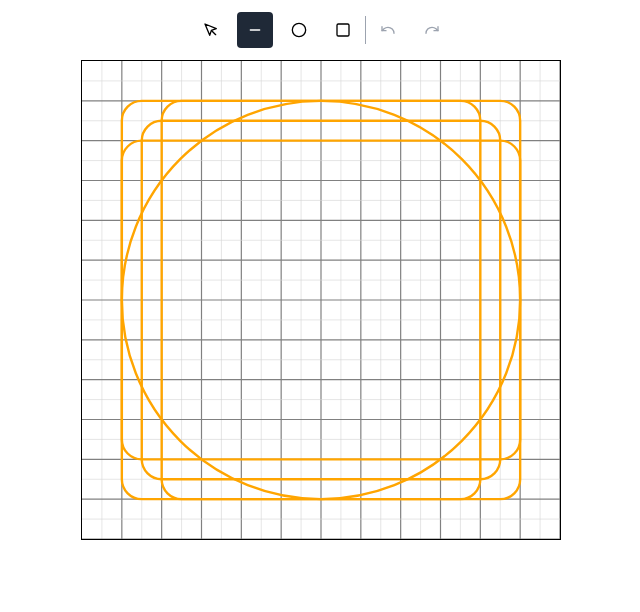
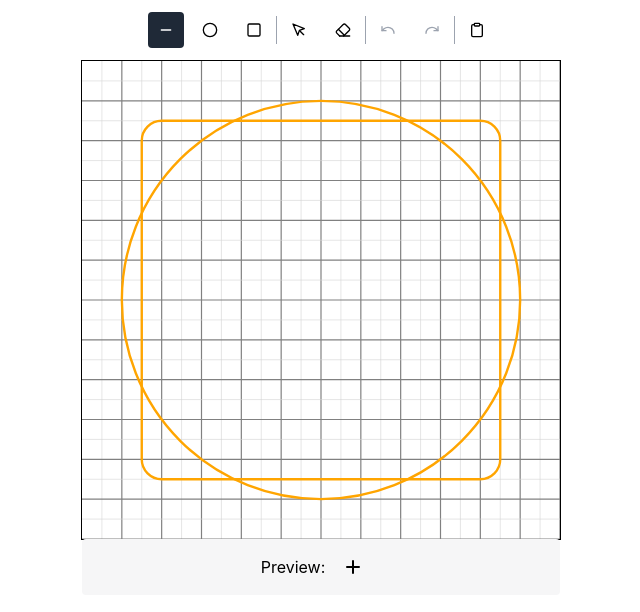
Before and after one commit to sventies/icon-creator, a React (Vite) app: page / in a window 1280 px wide. Shown: the top 612 px of the page, without its empty margins (319-959 px from the left). Built offline with nearby package versions, Linux system fonts and the light colour scheme.

Commit message:
refactor shapes

```diff
--- a/src/iconCreator/buttons.tsx
+++ b/src/iconCreator/buttons.tsx
@@ -1,23 +1,23 @@
 import { FC, ReactNode } from "react";
-import { Minus, Circle, Square, MousePointer, Undo, Redo } from "lucide-react";
+import { Minus, Circle, Square, MousePointer, Undo, Redo, Eraser, Clipboard } from "lucide-react";
 
 interface Props {
-  setShapeMode: (mode: "line" | "circle" | "rect" | "pointer") => void;
-  shapeMode: "line" | "circle" | "rect" | "pointer";
+  setShapeMode: (mode: ShapeMode) => void;
+  shapeMode: ShapeMode;
   onUndo: () => void;
   onRedo: () => void;
   isFirst: boolean;
   isLast: boolean;
+  onCopy: () => void;
 }
+
+export type ShapeMode = "line" | "circle" | "rect" | "pointer" | "eraser";
 
 const BUTTON_SIZE = 44;
 
-const Buttons: FC<Props> = ({ setShapeMode, shapeMode, onUndo, onRedo, isFirst, isLast }) => {
+const Buttons: FC<Props> = ({ setShapeMode, shapeMode, onUndo, onRedo, isFirst, isLast, onCopy }) => {
   return (
     <div className="flex flex-row m-auto rounded" style={{ overflow: "hidden" }}>
-      <Button isActive={shapeMode === "pointer"} onClick={() => setShapeMode("pointer")}>
-        <MousePointer size={16} />
-      </Button>
       <Button isActive={shapeMode === "line"} onClick={() => setShapeMode("line")}>
         <Minus size={16} />
       </Button>
@@ -27,12 +27,29 @@ const Buttons: FC<Props> = ({ setShapeMode, shapeMode, onUndo, onRedo, isFirst,
       <Button isActive={shapeMode === "rect"} onClick={() => setShapeMode("rect")}>
         <Square size={16} />
       </Button>
+
       <Divider />
+
+      <Button isActive={shapeMode === "pointer"} onClick={() => setShapeMode("pointer")}>
+        <MousePointer size={16} />
+      </Button>
+      <Button isActive={shapeMode === "eraser"} onClick={() => setShapeMode("eraser")}>
+        <Eraser size={16} />
+      </Button>
+
+      <Divider />
+
       <Button onClick={onUndo} isDisabled={isFirst}>
         <Undo size={16} />
       </Button>
       <Button onClick={onRedo} isDisabled={isLast}>
         <Redo size={16} />
+      </Button>
+
+      <Divider />
+
+      <Button onClick={onCopy}>
+        <Clipboard size={16} />
       </Button>
     </div>
   );
--- /dev/null
+++ b/src/iconCreator/draftShape.tsx
@@ -0,0 +1,21 @@
+import { FC } from "react";
+
+interface Props {
+  draftShape: Shape | null;
+  //   array: number[][];
+  //   strokeWidth: number;
+}
+
+const DraftShape: FC<Props> = ({ draftShape }) => {
+  if (!draftShape) return null;
+  switch (draftShape.type) {
+    case "line":
+      return <line {...draftShape} stroke="#00000044" style={{ pointerEvents: "none" }} />;
+    case "circle":
+      return <circle {...draftShape} fill="none" stroke="#00000044" style={{ pointerEvents: "none" }} />;
+    case "rect":
+      return <rect {...draftShape} fill="none" stroke="#00000044" style={{ pointerEvents: "none" }} />;
+  }
+};
+
+export default DraftShape;
--- a/src/iconCreator/helperShapes.tsx
+++ b/src/iconCreator/helperShapes.tsx
@@ -1,5 +1,6 @@
 import { FC } from "react";
 
+const MANY_HELPERS = false;
 interface Props {
   size: number;
   array: number[][];
@@ -11,9 +12,13 @@ const HelperShapes: FC<Props> = ({ size, array, strokeWidth }) => {
   return (
     <g style={{ pointerEvents: "none" }}>
       <Grid array={array} size={size} />
-      <RectBig rx={rx} />
-      <RectHigh rx={rx} />
-      <RectWide rx={rx} />
+      {MANY_HELPERS && (
+        <>
+          <RectBig rx={rx} />
+          <RectHigh rx={rx} />
+          <RectWide rx={rx} />
+        </>
+      )}
       <RectMid rx={rx} />
       <Circle r={10} />
     </g>
--- a/src/iconCreator/iconCreator.tsx
+++ b/src/iconCreator/iconCreator.tsx
@@ -1,46 +1,19 @@
 import { FC, useEffect, useState } from "react";
 import HelperShapes from "./helperShapes";
 import Buttons from "./buttons";
+import Shapes from "./shapes";
 
 interface Props {}
-
-interface Line {
-  type: "line";
-  x1: number;
-  y1: number;
-  x2: number;
-  y2: number;
-}
-
-interface Circle {
-  type: "circle";
-  cx: number;
-  cy: number;
-  r: number;
-}
-
-interface Point {
-  x1: number;
-  y1: number;
-}
-
-interface Rect {
-  type: "rect";
-  x: number;
-  y: number;
-  width: number;
-  height: number;
-}
 
 const SIZE = 24;
 const STROKE_WIDTH = 2;
 const ARRAY = Array.from({ length: SIZE + 1 }, () => Array.from({ length: SIZE + 1 }, (_, j) => j));
 
-const getDraft: (
-  hovered: [number, number] | null,
-  draftPoint: Point | null,
-  shapeMode: "line" | "circle" | "rect" | "pointer"
-) => Line | Circle | Rect | null = (hovered, draftPoint, shapeMode) => {
+const getDraft: (hovered: [number, number] | null, draftPoint: Point | null, shapeMode: ShapeMode) => Shape | null = (
+  hovered,
+  draftPoint,
+  shapeMode
+) => {
   if (!hovered) return null;
   if (!draftPoint) {
     switch (shapeMode) {
@@ -81,7 +54,7 @@ const getDraft: (
 };
 
 const IconCreator: FC<Props> = () => {
-  const [shapeMode, setShapeMode] = useState<"line" | "circle" | "rect" | "pointer">("line");
+  const [shapeMode, setShapeMode] = useState<ShapeMode>("line");
   const [draftPoint, setDraftPoint] = useState<Point | null>(null);
   const [temporalShapes, setTemporalShapes] = useState<(Line | Circle | Rect)[][]>([[]]);
   const [tempI, setTempI] = useState<number>(0);
@@ -114,7 +87,13 @@ const IconCreator: FC<Props> = () => {
 
   const draftShape = getDraft(hovered, draftPoint, shapeMode);
 
-  const pointerEvents = shapeMode === "pointer" ? "all" : "none";
+  // const pointerEvents = shapeMode === "pointer" || shapeMode === "eraser" ? "all" : "none";
+  // const className =
+  //   shapeMode === "pointer"
+  //     ? "stroke-black hover:stroke-blue-500"
+  //     : shapeMode === "eraser"
+  //     ? "stroke-black hover:stroke-red-500"
+  //     : "stroke-black";
 
   const onUndo = () =>
     setTempI((prev) => {
@@ -129,6 +108,35 @@ const IconCreator: FC<Props> = () => {
     });
   };
 
+  const onShapeClick = (shapeIndex: number) => {
+    if (shapeMode === "eraser") {
+      setTemporalShapes((prev) => {
+        const newShapes = JSON.parse(JSON.stringify(shapes));
+        newShapes.splice(shapeIndex, 1);
+        return [...prev.slice(0, tempI + 1), newShapes];
+      });
+      setTempI((prev) => prev + 1);
+    }
+  };
+
+  const onCopy = () => {
+    const shapes = temporalShapes[tempI];
+    const svg = `<svg xmlns="http://www.w3.org/2000/svg" width"${SIZE}" height="${SIZE}" viewBox="0 0 ${SIZE} ${SIZE}" fill="none" stroke="currentColor" stroke-width="${STROKE_WIDTH}" stroke-linecap="round" stroke-linejoin="round">
+${shapes
+  .map((shape) => {
+    if (shape.type === "line") {
+      return `  <line x1="${shape.x1}" y1="${shape.y1}" x2="${shape.x2}" y2="${shape.y2}" stroke="black" />`;
+    } else if (shape.type === "circle") {
+      return `  <circle cx="${shape.cx}" cy="${shape.cy}" r="${shape.r}" fill="none" stroke="black" />`;
+    } else {
+      return `  <rect x="${shape.x}" y="${shape.y}" width="${shape.width}" height="${shape.height}" />`;
+    }
+  })
+  .join("\n")}
+</svg>`;
+    navigator.clipboard.writeText(svg);
+  };
+
   return (
     <>
       <div className="p-2 flex items-center">
@@ -139,6 +147,7 @@ const IconCreator: FC<Props> = () => {
           onRedo={onRedo}
           isFirst={tempI === 0}
           isLast={tempI === temporalShapes.length - 1}
+          onCopy={onCopy}
         />
       </div>
       <div
@@ -207,15 +216,38 @@ const IconCreator: FC<Props> = () => {
             ))
           )}
           <HelperShapes size={SIZE} array={ARRAY} strokeWidth={STROKE_WIDTH} />
-          {shapes.map((line, k) =>
+          <Shapes shapes={shapes} shapeMode={shapeMode} onShapeClick={onShapeClick} />
+          {/* {shapes.map((line, k) =>
             line.type === "line" ? (
-              <line {...line} key={k} style={{ pointerEvents }} className="stroke-black hover:stroke-blue-400" />
+              <line
+                {...line}
+                key={k}
+                style={{ pointerEvents, cursor: "pointer" }}
+                className={className}
+                onClick={() => onShapeClick(k)}
+              />
             ) : line.type === "circle" ? (
-              <circle {...line} fill="none" stroke="black" key={k} style={{ pointerEvents }} />
+              <circle
+                {...line}
+                fill="none"
+                stroke="black"
+                key={k}
+                style={{ pointerEvents, cursor: "pointer" }}
+                className={className}
+                onClick={() => onShapeClick(k)}
+              />
             ) : (
-              <rect {...line} fill="none" stroke="black" key={k} style={{ pointerEvents }} />
+              <rect
+                {...line}
+                fill="none"
+                stroke="black"
+                key={k}
+                style={{ pointerEvents, cursor: "pointer" }}
+                className={className}
+                onClick={() => onShapeClick(k)}
+              />
             )
-          )}
+          )} */}
           {draftShape?.type === "line" && <line {...draftShape} stroke="#00000044" style={{ pointerEvents: "none" }} />}
           {draftShape?.type === "circle" && (
             <circle {...draftShape} fill="none" stroke="#00000044" style={{ pointerEvents: "none" }} />
@@ -224,6 +256,28 @@ const IconCreator: FC<Props> = () => {
             <rect {...draftShape} fill="none" stroke="#00000044" style={{ pointerEvents: "none" }} />
           )}
         </svg>
+        <div style={{ display: "block" }}>
+          <div
+            style={{ height: 56, background: "#f6f6f7", color: "black" }}
+            className="rounded flex items-center justify-center"
+          >
+            <span>Preview:</span>
+            <div style={{ width: 56, height: 56 }} className="flex items-center justify-center">
+              <svg
+                xmlns="http://www.w3.org/2000/svg"
+                width="24"
+                height="24"
+                fill="none"
+                stroke="currentColor"
+                strokeWidth="2"
+                strokeLinecap="round"
+                strokeLinejoin="round"
+              >
+                <path d="M12 6v6m0 0v6m0-6h6m-6 0H6" />
+              </svg>
+            </div>
+          </div>
+        </div>
       </div>
     </>
   );
--- /dev/null
+++ b/src/iconCreator/shapes.tsx
@@ -0,0 +1,51 @@
+import { FC } from "react";
+
+interface Props {
+  shapes: Shape[];
+  shapeMode: ShapeMode;
+  onShapeClick: (index: number) => void;
+}
+
+const Shapes: FC<Props> = ({ shapes, shapeMode, onShapeClick }) => {
+  const pointerEvents = shapeMode === "pointer" || shapeMode === "eraser" ? "all" : "none";
+  const className =
+    shapeMode === "pointer"
+      ? "stroke-black hover:stroke-blue-500"
+      : shapeMode === "eraser"
+      ? "stroke-black hover:stroke-red-500"
+      : "stroke-black";
+
+  return shapes.map((line, k) =>
+    line.type === "line" ? (
+      <line
+        {...line}
+        key={k}
+        style={{ pointerEvents, cursor: "pointer" }}
+        className={className}
+        onClick={() => onShapeClick(k)}
+      />
+    ) : line.type === "circle" ? (
+      <circle
+        {...line}
+        fill="none"
+        stroke="black"
+        key={k}
+        style={{ pointerEvents, cursor: "pointer" }}
+        className={className}
+        onClick={() => onShapeClick(k)}
+      />
+    ) : (
+      <rect
+        {...line}
+        fill="none"
+        stroke="black"
+        key={k}
+        style={{ pointerEvents, cursor: "pointer" }}
+        className={className}
+        onClick={() => onShapeClick(k)}
+      />
+    )
+  );
+};
+
+export default Shapes;
--- /dev/null
+++ b/src/types.d.ts
@@ -0,0 +1,31 @@
+declare type Line = {
+  type: "line";
+  x1: number;
+  y1: number;
+  x2: number;
+  y2: number;
+};
+
+declare type Circle = {
+  type: "circle";
+  cx: number;
+  cy: number;
+  r: number;
+};
+
+declare type Point = {
+  x1: number;
+  y1: number;
+};
+
+declare type Rect = {
+  type: "rect";
+  x: number;
+  y: number;
+  width: number;
+  height: number;
+};
+
+declare type Shape = Line | Circle | Rect;
+
+declare type ShapeMode = "line" | "circle" | "rect" | "pointer" | "eraser";
```
